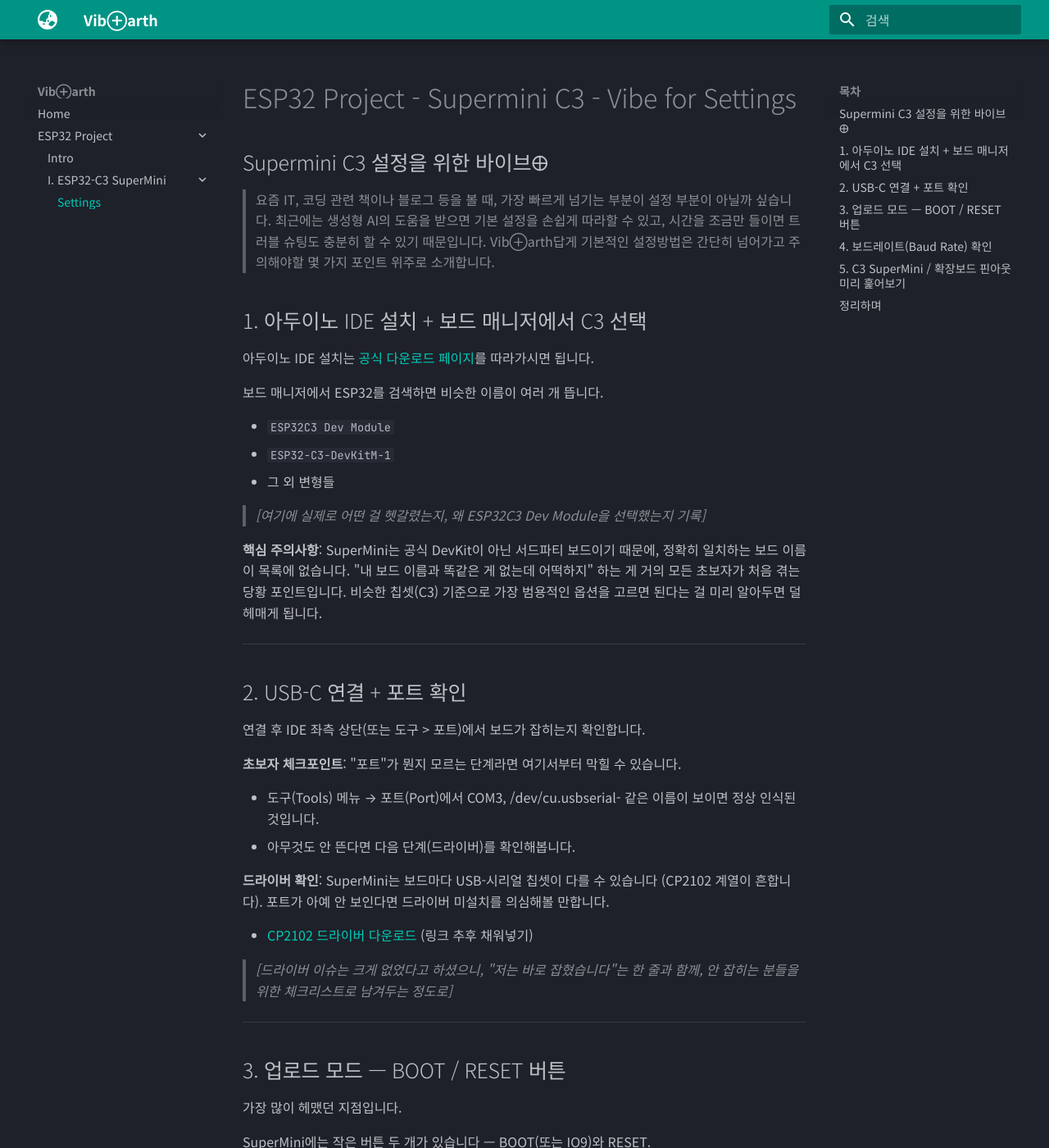
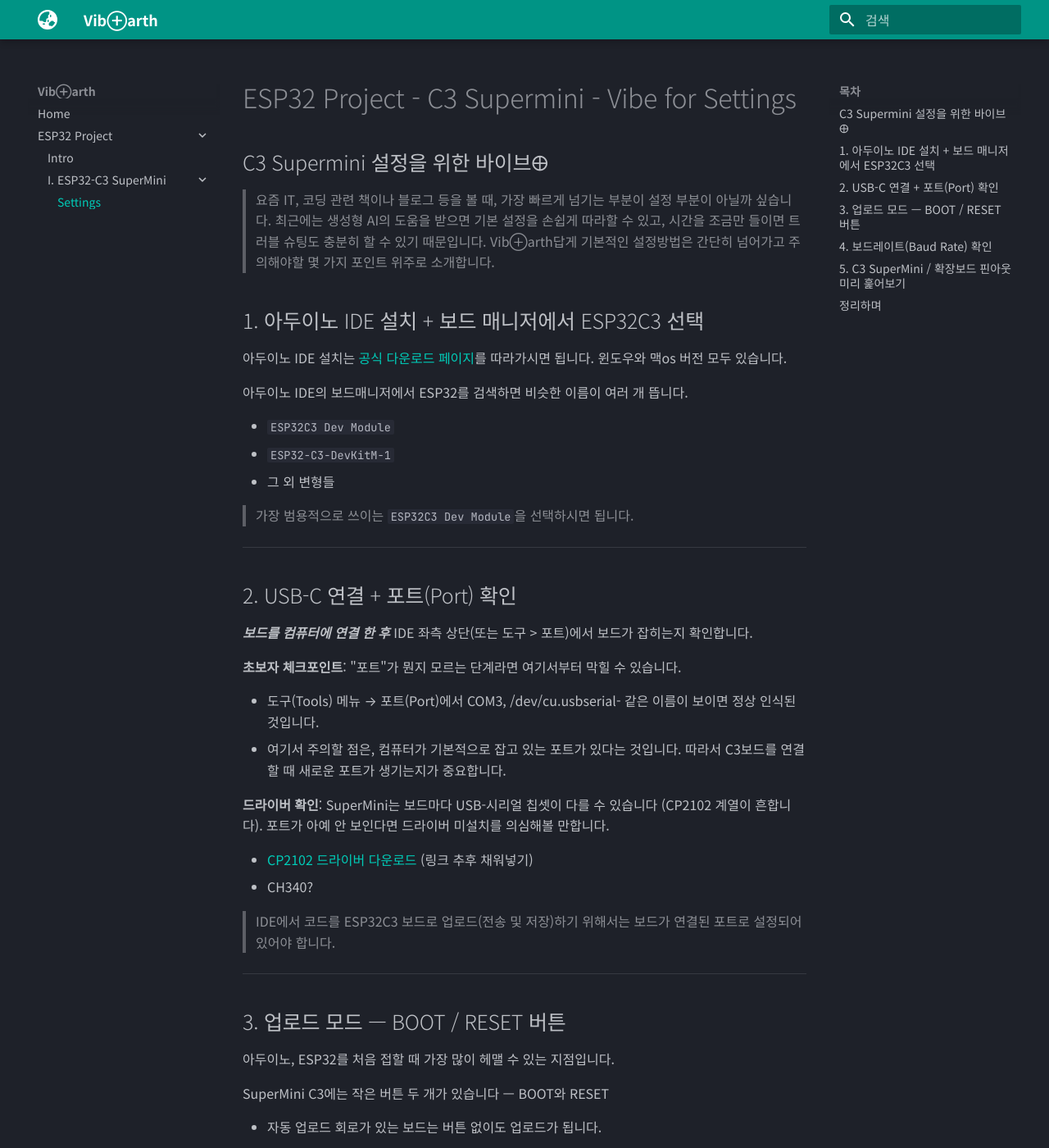
Before and after one commit to VibEarth/VibEarth.github.io, an MkDocs documentation site: the page built from docs/esp32/c3/settings.md, in a window 1280 px wide and 1400 px high. Shown: the whole window at 82% size. Built offline with MkDocs 1.6.1 and Material for MkDocs 9.7.7, drawn with Linux system fonts in a browser that asks for light colours.

Commit message:
vault backup: 2026-06-30 22:37:09

```diff
--- a/docs/esp32/c3/settings.md
+++ b/docs/esp32/c3/settings.md
@@ -1,49 +1,48 @@
-# ESP32 Project - Supermini C3 - Vibe for Settings
+# ESP32 Project - C3 Supermini - Vibe for Settings
 
-## Supermini C3 설정을 위한 바이브🜨
+## C3 Supermini 설정을 위한 바이브🜨
 
 >요즘 IT, 코딩 관련 책이나 블로그 등을 볼 때, 가장 빠르게 넘기는 부분이 설정 부분이 아닐까 싶습니다.
 >최근에는 생성형 AI의 도움을 받으면 기본 설정을 손쉽게 따라할 수 있고, 시간을 조금만 들이면 트러블 슈팅도 충분히 할 수 있기 때문입니다.
 >Vib⊕arth답게 기본적인 설정방법은 간단히 넘어가고 주의해야할 몇 가지 포인트 위주로 소개합니다.
 
-## 1. 아두이노 IDE 설치 + 보드 매니저에서 C3 선택
+## 1. 아두이노 IDE 설치 + 보드 매니저에서 ESP32C3 선택
 
-아두이노 IDE 설치는 [공식 다운로드 페이지](#)를 따라가시면 됩니다.
+아두이노 IDE 설치는 [공식 다운로드 페이지](https://www.arduino.cc/en/software/)를 따라가시면 됩니다. 윈도우와 맥os 버전 모두 있습니다.
 
-보드 매니저에서 ESP32를 검색하면 비슷한 이름이 여러 개 뜹니다.
+아두이노 IDE의 보드매니저에서 ESP32를 검색하면 비슷한 이름이 여러 개 뜹니다.
 
 - `ESP32C3 Dev Module`
 - `ESP32-C3-DevKitM-1`
 - 그 외 변형들
 
-> _[여기에 실제로 어떤 걸 헷갈렸는지, 왜 ESP32C3 Dev Module을 선택했는지 기록]_
-
-**핵심 주의사항**: SuperMini는 공식 DevKit이 아닌 서드파티 보드이기 때문에, 정확히 일치하는 보드 이름이 목록에 없습니다. "내 보드 이름과 똑같은 게 없는데 어떡하지" 하는 게 거의 모든 초보자가 처음 겪는 당황 포인트입니다. 비슷한 칩셋(C3) 기준으로 가장 범용적인 옵션을 고르면 된다는 걸 미리 알아두면 덜 헤매게 됩니다.
+> 가장 범용적으로 쓰이는 `ESP32C3 Dev Module`을 선택하시면 됩니다.
 
 ---
 
-## 2. USB-C 연결 + 포트 확인
+## 2. USB-C 연결 + 포트(Port) 확인
 
-연결 후 IDE 좌측 상단(또는 도구 > 포트)에서 보드가 잡히는지 확인합니다.
+***보드를 컴퓨터에 연결 한 후*** IDE 좌측 상단(또는 도구 > 포트)에서 보드가 잡히는지 확인합니다.
 
 **초보자 체크포인트**: "포트"가 뭔지 모르는 단계라면 여기서부터 막힐 수 있습니다.
 
 - 도구(Tools) 메뉴 → 포트(Port)에서 COM3, /dev/cu.usbserial- 같은 이름이 보이면 정상 인식된 것입니다.
-- 아무것도 안 뜬다면 다음 단계(드라이버)를 확인해봅니다.
+- 여기서 주의할 점은, 컴퓨터가 기본적으로 잡고 있는 포트가 있다는 것입니다. 따라서 C3보드를 연결할 때 새로운 포트가 생기는지가 중요합니다.
 
 **드라이버 확인**: SuperMini는 보드마다 USB-시리얼 칩셋이 다를 수 있습니다 (CP2102 계열이 흔합니다). 포트가 아예 안 보인다면 드라이버 미설치를 의심해볼 만합니다.
 
 - [CP2102 드라이버 다운로드](#) (링크 추후 채워넣기)
+- CH340?
 
-> _[드라이버 이슈는 크게 없었다고 하셨으니, "저는 바로 잡혔습니다"는 한 줄과 함께, 안 잡히는 분들을 위한 체크리스트로 남겨두는 정도로]_
+> IDE에서 코드를 ESP32C3 보드로 업로드(전송 및 저장)하기 위해서는 보드가 연결된 포트로 설정되어 있어야 합니다.
 
 ---
 
 ## 3. 업로드 모드 — BOOT / RESET 버튼
 
-가장 많이 헤맸던 지점입니다.
+아두이노, ESP32를 처음 접할 때 가장 많이 헤맬 수 있는 지점입니다.
 
-SuperMini에는 작은 버튼 두 개가 있습니다 — BOOT(또는 IO9)와 RESET.
+SuperMini C3에는 작은 버튼 두 개가 있습니다 — BOOT와 RESET
 
 - 자동 업로드 회로가 있는 보드는 버튼 없이도 업로드가 됩니다.
 - 하지만 가끔 자동 인식이 실패하거나, 한 번 꼬이면 수동으로 부트 모드에 진입해야 합니다.
```
